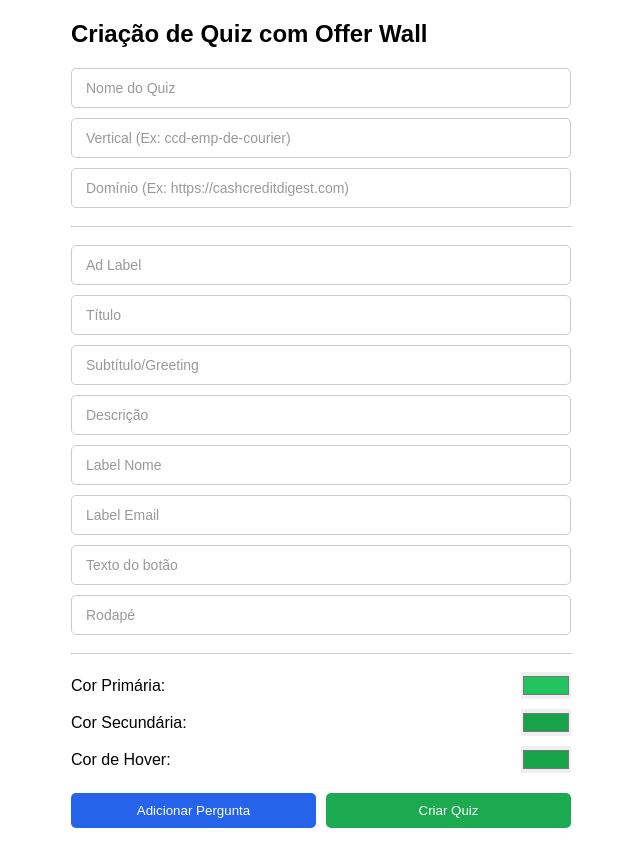
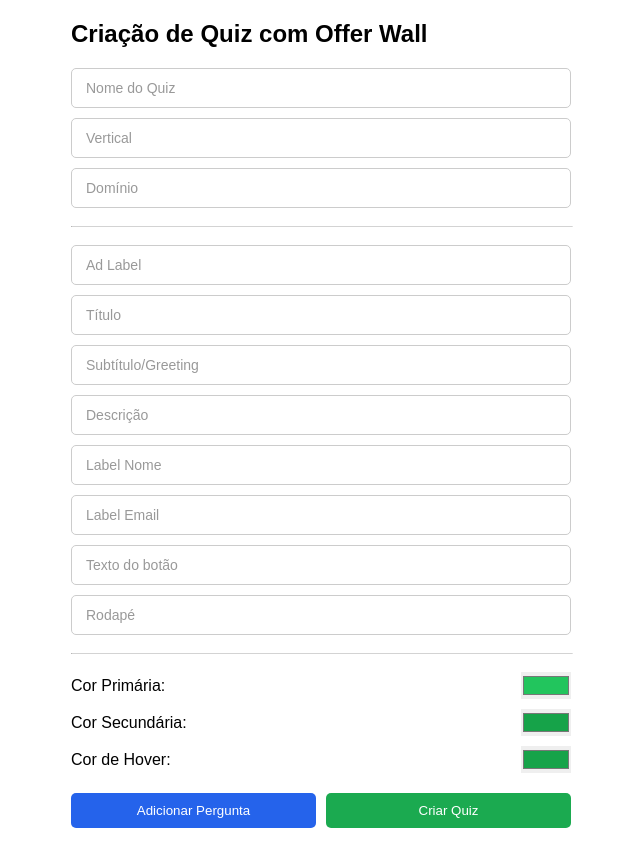
Before and after one commit to pedrorabbi/quiz-ow, a plain HTML site: page public/index.html in a window 1280 px wide. Shown: the whole page, without its empty margins (319-959 px from the left). Drawn offline with Linux system fonts and the light colour scheme.

Commit message:
Limpeza código

```diff
--- a/public/index.html
+++ b/public/index.html
@@ -21,13 +21,13 @@
       <!-- Campo para vertical do quiz -->
       <div class="floating-label-group">
         <input type="text" id="vertical" placeholder=" " />
-        <label for="vertical">Vertical (Ex: ccd-emp-de-courier)</label>
+        <label for="vertical">Vertical</label>
       </div>
 
       <!-- Campo para domínio do quiz -->
       <div class="floating-label-group">
         <input type="text" id="domain" placeholder=" " />
-        <label for="domain">Domínio (Ex: https://cashcreditdigest.com)</label>
+        <label for="domain">Domínio</label>
       </div>
 
       <hr />
```
